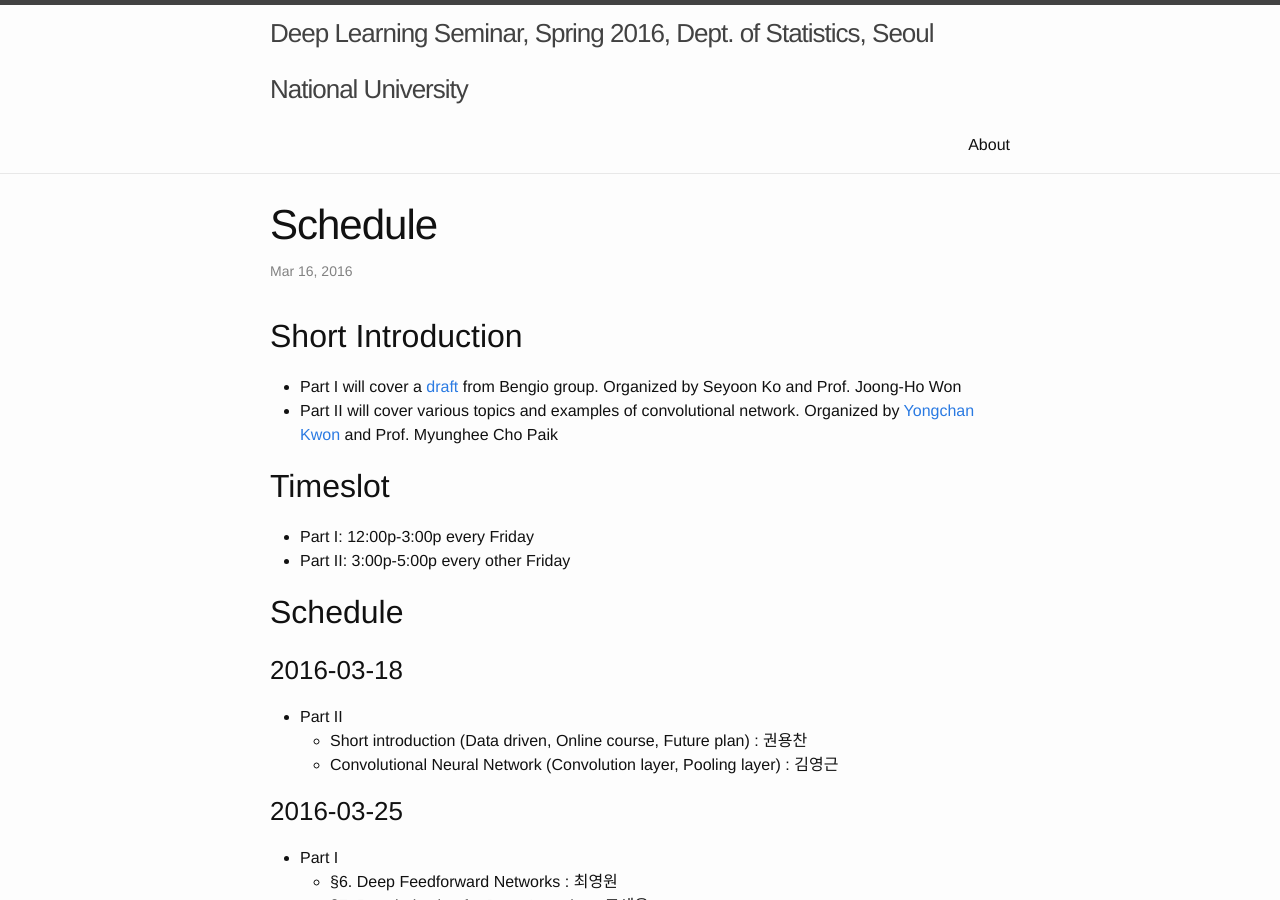
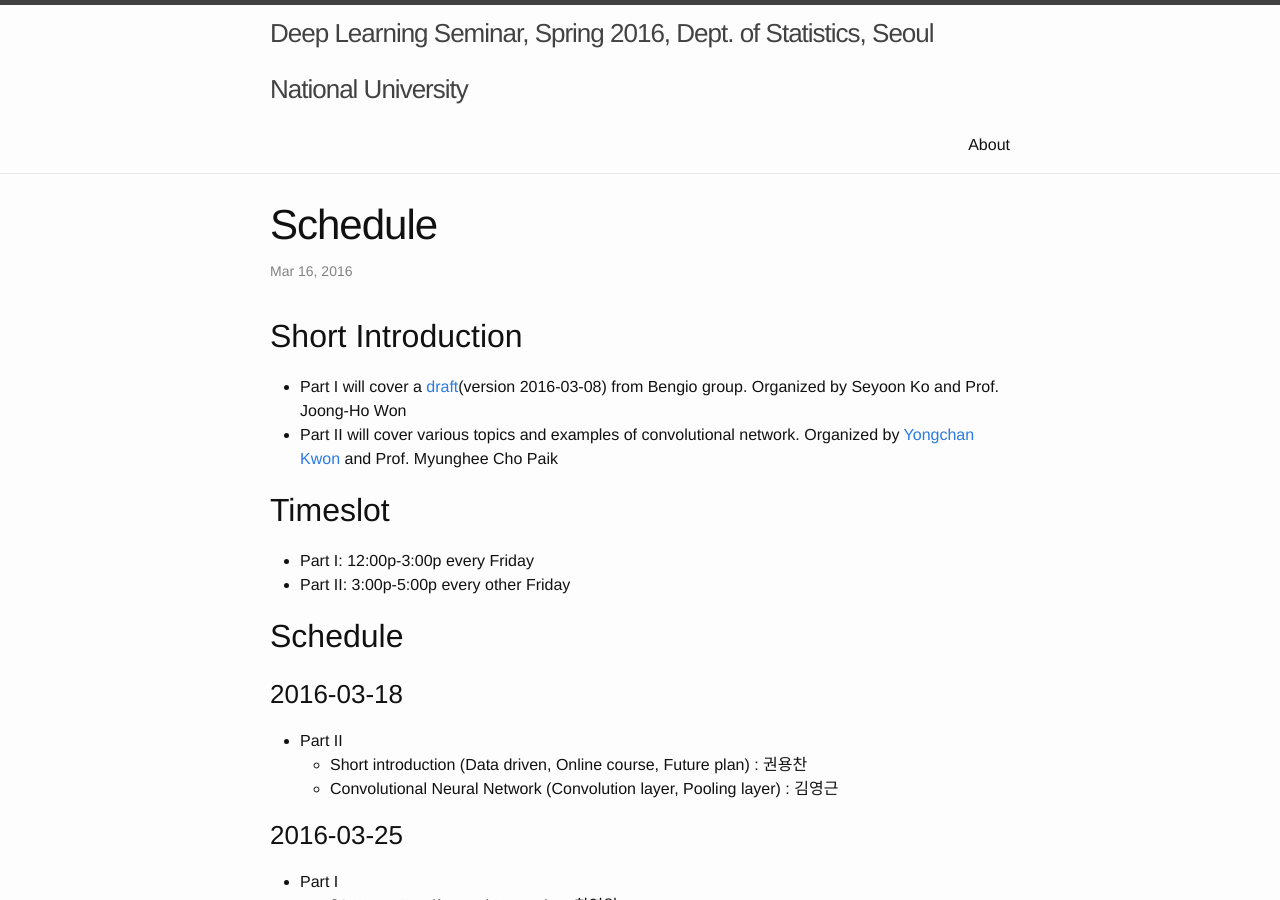
Before and after one commit to snu-stat/dl-seminar, a Jekyll site: the page built from _posts/2016-03-16-schedule.md, in a window 1280 px wide and 900 px high. Built offline with Jekyll 4.4.1, drawn with Linux system fonts in a browser that asks for light colours.

Commit message:
full schedule

```diff
--- a/_posts/2016-03-16-schedule.md
+++ b/_posts/2016-03-16-schedule.md
@@ -6,7 +6,7 @@ categories: schedule
 ---
 ## Short Introduction
 
-* Part I will cover a [draft](http://www.deeplearningbook.org/) from Bengio group. Organized by Seyoon Ko and Prof. Joong-Ho Won
+* Part I will cover a [draft](http://www.deeplearningbook.org/)(version 2016-03-08) from Bengio group. Organized by Seyoon Ko and Prof. Joong-Ho Won
 * Part II will cover various topics and examples of convolutional network. Organized by [Yongchan Kwon](https://ykwon0407.github.io) and Prof. Myunghee Cho Paik
 
 ## Timeslot
```
